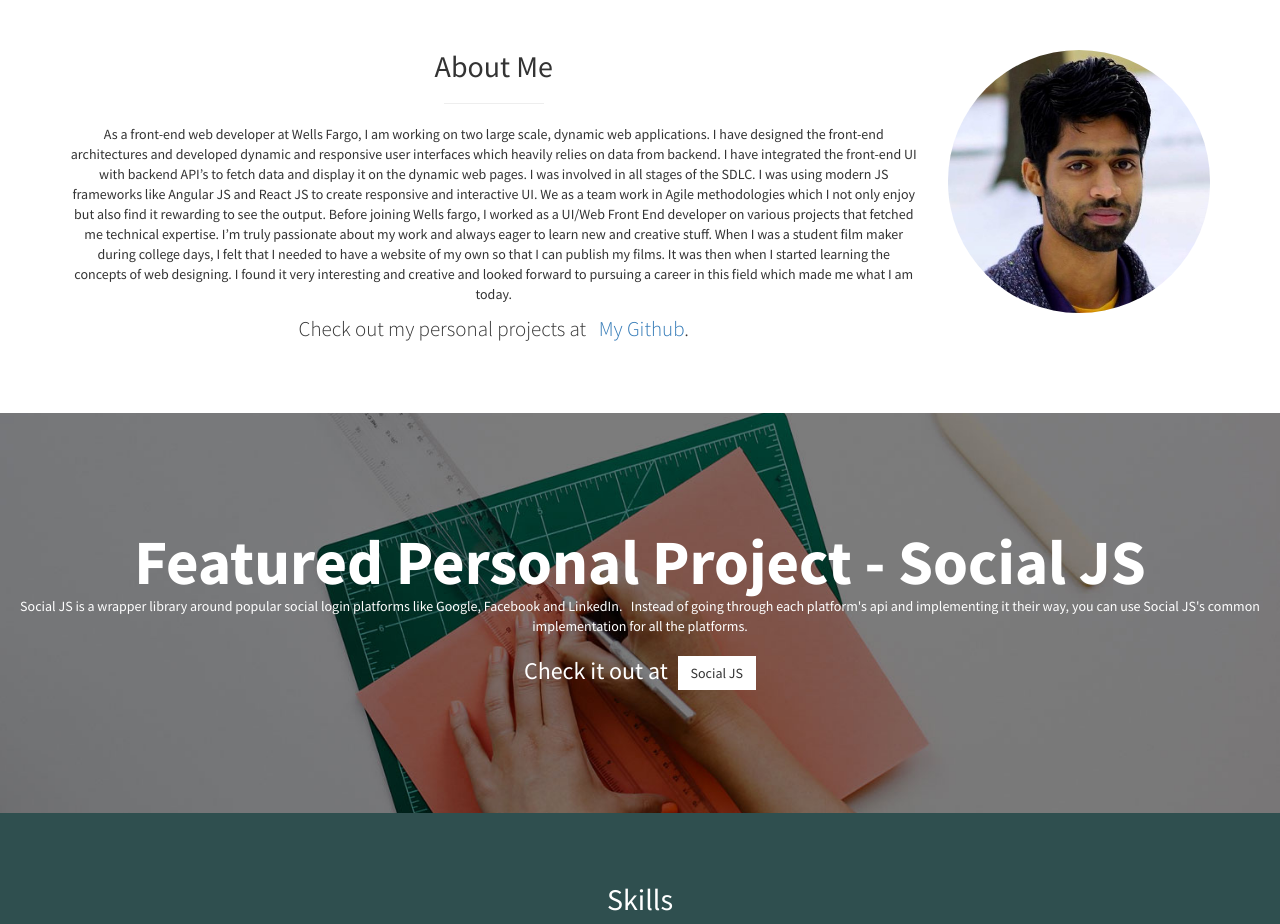
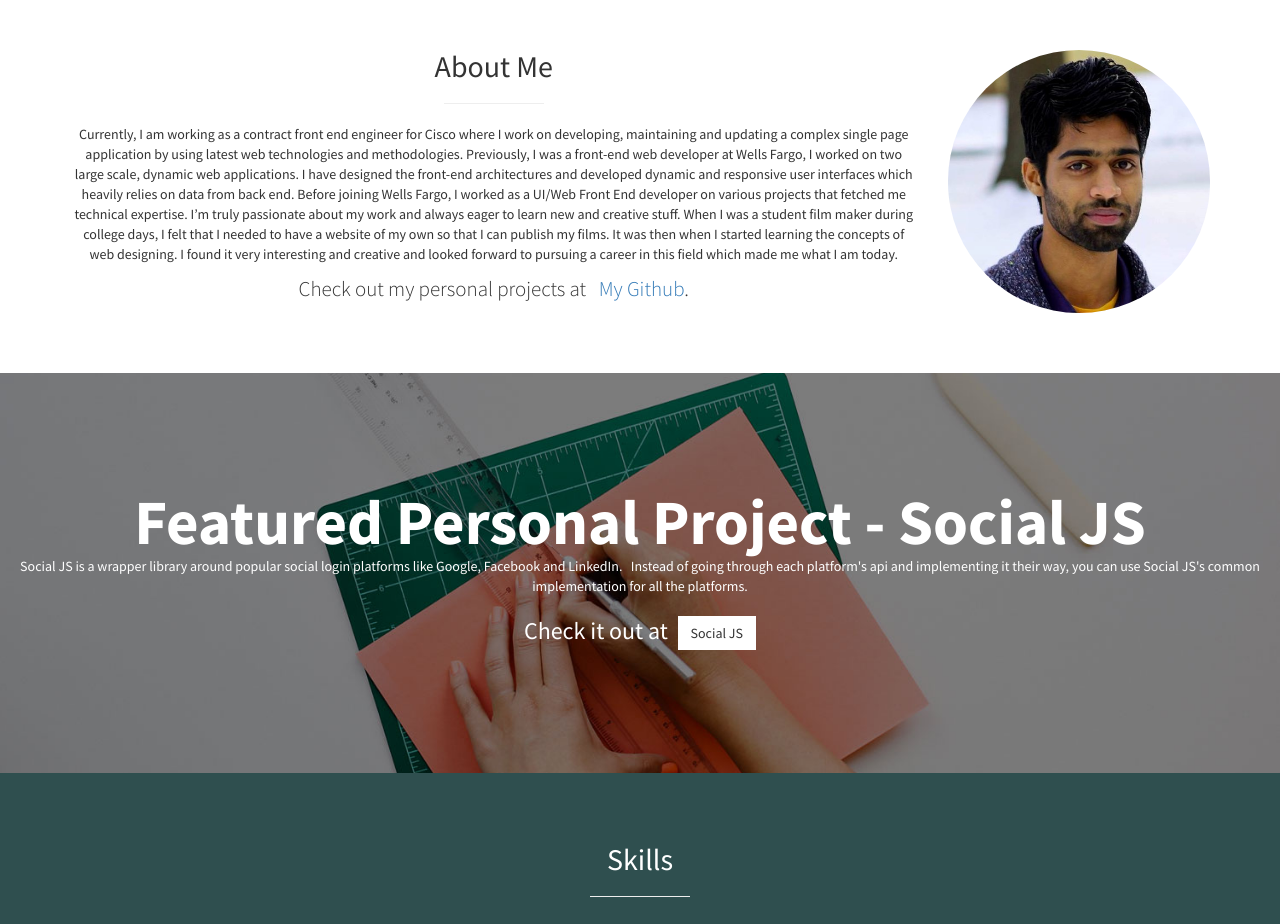
Before and after one commit to rajiv4591/Rajiv-Profile, a website: page public/index.html in a window 1280 px wide. Shown: the part 820-1744 px from the top of the page. Drawn offline with Linux system fonts and the light colour scheme; some packages are replaced by stand-ins of ours.

Commit message:
changed about me

```diff
--- a/public/index.html
+++ b/public/index.html
@@ -80,18 +80,11 @@
                         <div class="col-md-9">
                             <h2>About Me</h2>
                             <hr class="small">
-                            <p>As a front-end web developer at Wells Fargo, I am working on two large scale, dynamic web applications.
-                                I have designed the front-end architectures and developed dynamic and responsive user interfaces
-                                which heavily relies on data from backend. I have integrated the front-end UI with backend API’s
-                                to fetch data and display it on the dynamic web pages. I was involved in all stages of the SDLC.
-                                I was using modern JS frameworks like Angular JS and React JS to create responsive and interactive
-                                UI. We as a team work in Agile methodologies which I not only enjoy but also find it rewarding to
-                                see the output. Before joining Wells fargo, I worked as a UI/Web Front End developer on various projects
-                                that fetched me technical expertise. I’m truly passionate about my work and always eager to learn
-                                new and creative stuff. When I was a student film maker during college days, I felt that I needed
-                                to have a website of my own so that I can publish my films. It was then when I started learning the
-                                concepts of web designing. I found it very interesting and creative and looked forward to pursuing
-                                a career in this field which made me what I am today.</p>
+                            <p>Currently, I am working as a contract front end engineer for Cisco where I work on developing, maintaining and updating a complex single page application by using latest web technologies and methodologies.
+
+Previously, I was a front-end web developer at Wells Fargo, I worked on two large scale, dynamic web applications. I have designed the front-end architectures and developed dynamic and responsive user interfaces which heavily relies on data from back end.
+
+Before joining Wells Fargo, I worked as a UI/Web Front End developer on various projects that fetched me technical expertise. I’m truly passionate about my work and always eager to learn new and creative stuff. When I was a student film maker during college days, I felt that I needed to have a website of my own so that I can publish my films. It was then when I started learning the concepts of web designing. I found it very interesting and creative and looked forward to pursuing a career in this field which made me what I am today.</p>
                             <p class="lead">Check out my personal projects at &nbsp; <a target="_blank" href="https://github.com/rajiv4591?tab=repositories">My Github</a>.</p>
                         </div>
                         <div class="col-md-3">
```
